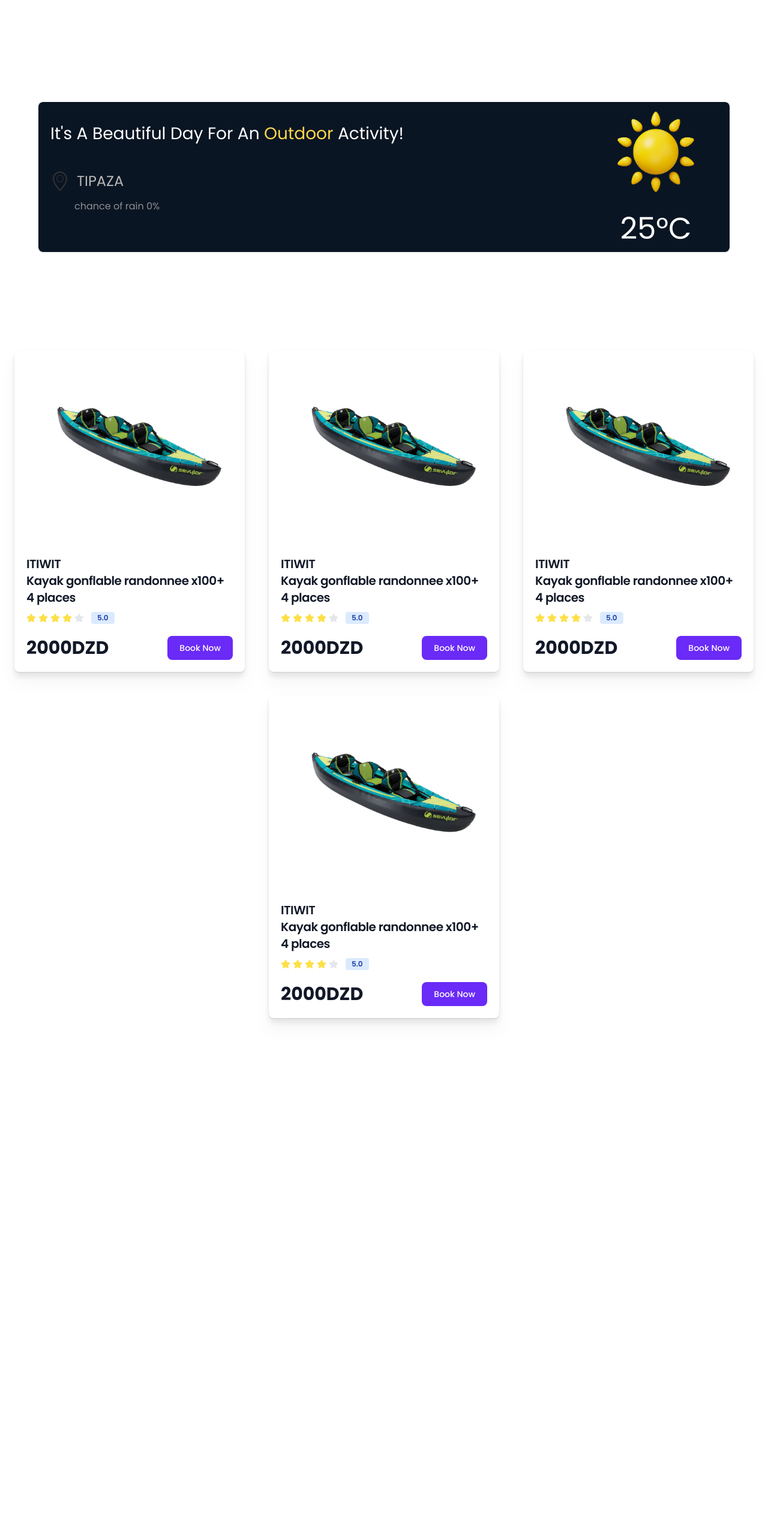
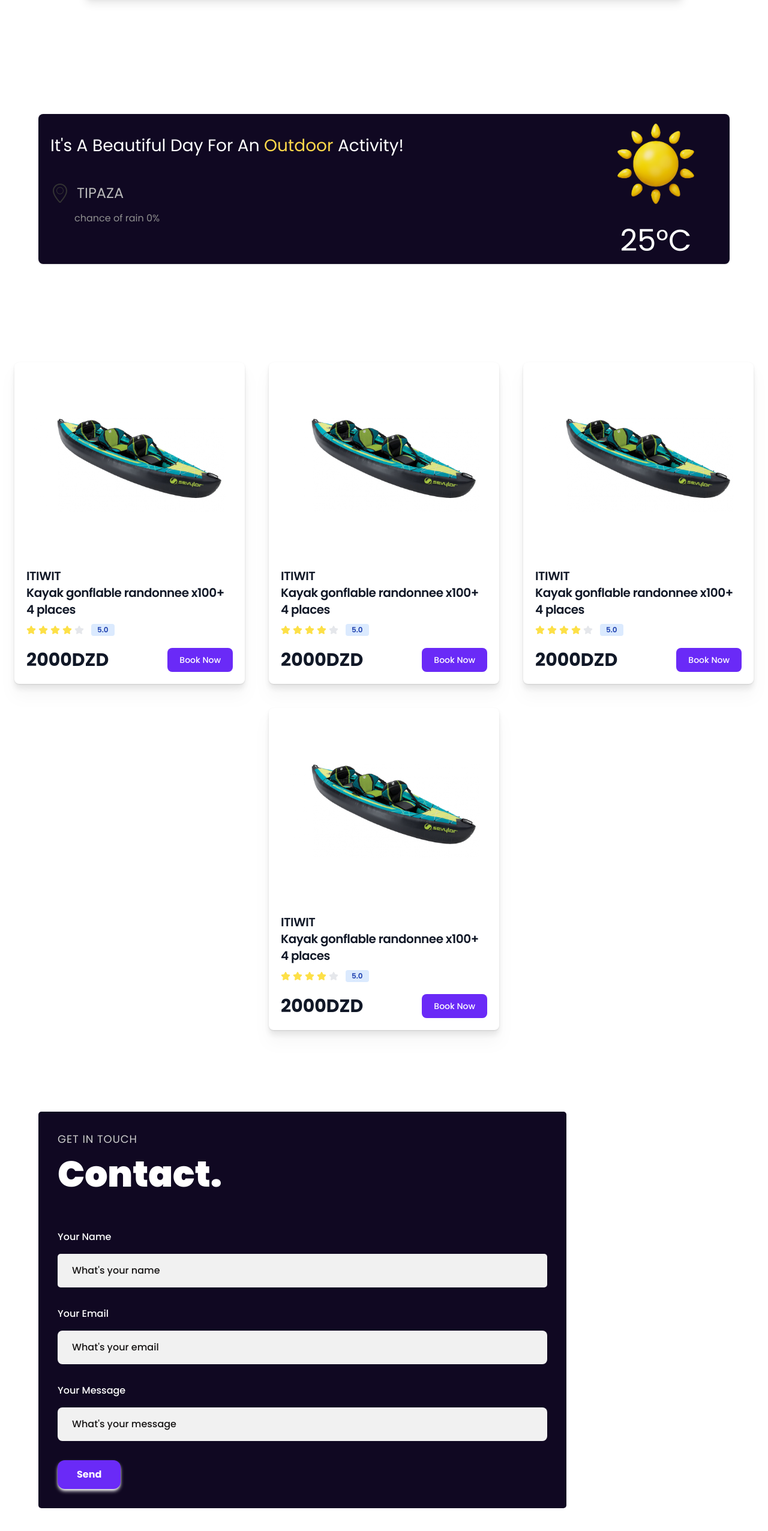
Before and after one commit to Leyna911/KAYAKI, a React (Vite) app: page /resultPage in a window 1280 px wide. Shown: the part 230-2782 px from the top of the page at 60% size. Built offline with nearby package versions, Linux system fonts and the light colour scheme.

Commit message:
last commit HOPE SOO

```diff
--- a/src/components/Card.jsx
+++ b/src/components/Card.jsx
@@ -7,6 +7,7 @@
 import { products } from '../constants'
 import { Tilt } from 'react-tilt'
 import { textVariant,fadeIn } from '../utils/motion'
+import { HashLink } from 'react-router-hash-link'
 
 
 
@@ -21,9 +22,11 @@
     <div className="p-5">
         <h5 className="mb-2 text-2xl font-bold tracking-tight text-gray-900 dark:text-black">{name}</h5>
         <p className="mb-10 font-normal text-gray-700 dark:text-gray-400">{description}</p>
-        <button href="#" className="absolute bottom-5  items-center px-3 py-2 text-sm font-medium text-center text-white bg-[#6A2AF7] rounded-lg hover:bg-[#6A2AF7] focus:ring-4 focus:outline-none focus:bg-[#6A2AF7] dark:bg-[#6A2AF7] dark:hover:bg-[#6A2AF7] dark:focus:ring-[#6A2AF7]">
-            Discover
-        </button>
+        <HashLink to="/resultPage#resultCanvasSection" smooth>
+            <button href="#" className="absolute bottom-5  items-center px-3 py-2 text-sm font-medium text-center text-white bg-[#6A2AF7] rounded-lg hover:bg-[#6A2AF7] focus:ring-4 focus:outline-none focus:bg-[#6A2AF7] dark:bg-[#6A2AF7] dark:hover:bg-[#6A2AF7] dark:focus:ring-[#6A2AF7]">
+                Discover
+            </button>
+        </HashLink>
     </div>
 
 </motion.div>
--- a/src/components/Contact.jsx
+++ b/src/components/Contact.jsx
@@ -77,9 +77,9 @@
     <div className='xl:mt-12 flex xl:flex-row flex-col-reverse gap-10 overflow-hidden'>
       <motion.div
       variants={slideIn('left',"tween",0.2,1)}
-        className='flex-[0.75] bg-black-100 p-8 rounded-2xl'
+        className='flex-[0.75] bg-[#100822] p-8 rounded-[5px]'
       >
-        <p className='sm:text-[18px] text-[14px] text-secondary uppercase tracking-wider'>Get in touch</p>
+        <p className='sm:text-[18px] text-[14px] text-[#cccccc] uppercase tracking-wider'>Get in touch</p>
         <h3 className='text-white font-black md:text-[60px] sm:text-[50px] xs:text-[40px] text-[30px]'>Contact.</h3>
         <form
           ref={formRef}
@@ -94,7 +94,7 @@
                   value={form.name}
                   onChange={handleChange}
                   placeholder="What's your name"
-                  className='bg-tertiary py-4 px-6 placeholder:text-secondary text-white rounded-lg outline-none font-medium'
+                  className='bg-[#f1f1f1] py-4 px-6 placeholder:text-secondary text-black rounded-[5px] outline-none font-medium'
                 />
             </label>
             <label className='flex flex-col'>
@@ -105,7 +105,7 @@
               value={form.email}
               onChange={handleChange}
               placeholder="What's your email"
-              className='bg-tertiary py-4 px-6 placeholder:text-secondary text-white rounded-lg outline-none border-none font-medium'
+              className='bg-[#f1f1f1] py-4 px-6 placeholder:text-secondary text-black rounded-lg outline-none border-none font-medium'
             />
           </label>
           <label className='flex flex-col'>
@@ -116,12 +116,12 @@
               value={form.message}
               onChange={handleChange}
               placeholder="What's your message"
-              className='bg-tertiary py-4 px-6 placeholder:text-secondary text-white rounded-lg outline-none border-none font-medium'
+              className='bg-[#f1f1f1] py-4 px-6 placeholder:text-secondary text-black rounded-lg outline-none border-none font-medium'
             />
           </label>
           <button
             type='submit'
-            className='bg-tertiary py-3 px-8 rounded-xl outline-none w-fit text-white font-bold shadow-md shadow-primary'
+            className='bg-[#6A2AF7] py-3 px-8 rounded-xl outline-none w-fit text-white font-bold shadow-md shadow-primary'
           >
             {loading ? "Sending..." : "Send"}
           </button>
--- a/src/components/Hero.jsx
+++ b/src/components/Hero.jsx
@@ -4,16 +4,23 @@
 import { motion } from 'framer-motion'
 import { KayakCanvas } from './canvas'
 
-import { scroller } from 'react-scroll'
+import { scrollToSection } from '../utils/motion'
+import { useNavigate } from 'react-router-dom'
+import { HashLink } from 'react-router-hash-link'
 
 const Hero = () => {
 
-  const [active,setActive]=useState();
+  const [active, setActive] = useState('');
+  const handleButtonClicked=(sectionId)=>{
+    setActive(sectionId)
+    scrollToSection(sectionId,setActive)
+}
 
-  const scrollToSection=()=>{
+  const navigate = useNavigate();
 
+  const handleContactClicked=()=>{
+    navigate('/resultPage#contactSection')
   }
-
   return (
     <section className=' flex xl:flex-row flex-col    mx-20 justify-center items-center gap-7'>
       <div>
@@ -24,16 +31,18 @@
           Need a good plan for your next activity ? Go ahead and rent a <span className='text-[#d8a900]'>KAYAK</span>
         </p>
         <div className='flex flex-row gap-3'>
-          <button className="bg-[#F3BE00] hover:bg-[#daaa00] text-white font-bold py-3 px-5 my-5 rounded">
+          <button
+           onClick={()=>handleButtonClicked('services')}
+          className="bg-[#F3BE00] hover:bg-[#daaa00] text-white font-bold py-3 px-5 my-5 rounded">
               Explore
           </button>
-
+          <HashLink to="/resultPage#contactSection" smooth>
             <button
             className="bg-[#afafaf] hover:bg-[#747474] text-white font-bold py-3 px-5 my-5 rounded"
-
             >
                 Contact
             </button>
+            </HashLink>
 
         </div>
       </div>
--- a/src/components/Offers.jsx
+++ b/src/components/Offers.jsx
@@ -9,7 +9,11 @@
 import {services} from "../constants"
 import { fadeIn,textVariant } from '../utils/motion'
 
+import { scrollToSection } from '../utils/motion'
+
 const OffersCard =({index, title,icon,parag})=>{
+
+
     return(
         <Tilt className='xs:w-[250px] w-full'>
         <motion.div
--- a/src/components/Picker.jsx
+++ b/src/components/Picker.jsx
@@ -17,8 +17,8 @@
 
   return (
     <LocalizationProvider dateAdapter={AdapterDayjs}>
-    <div className='flex flex-center justify-center '>
-      <div className=' flex flex-row items-center justify-center p-4 rounded-lg w-[1000px] h-[120px] border border-[#FEC600] gap-5 shadow-lg '>
+    <div className='flex  flex-center justify-center '>
+      <div className=' flex sm:flex-row flex-col  items-center justify-center p-4 rounded-lg w-[1000px]  sm:h-[120px] h-[600px] border border-[#FEC600] gap-5 shadow-lg '>
         <div className='flex-col justify-start '>
           <h3 className='text-[#3f3f3f] mb-3'>Pick Up Date</h3>
          <DatePicker/>
--- a/src/components/Weather.jsx
+++ b/src/components/Weather.jsx
@@ -1,15 +1,15 @@
 import SectionWrapper from '../hoc/SectionsWrapper';
-import sun from "../assets/weather/sun.svg"
+
 import { sunny,location } from '../assets';
-import { styles } from '../styles';
+
 
 
 const Weather=()=>{
   return(
-    <div  className='relative bg-[#0A1523] w-auto h-[250px] mt-10 rounded-lg shadow drop-shadow-3xl  '>
+    <div  className='relative bg-[#100822] w-auto h-[250px] mt-10 rounded-lg shadow drop-shadow-3xl  '>
       <div className='flex flex-row '>
         <div className='mt-8 ml-5  '>
-          <h2 className='text-[28px] capitalize ' >It's A Beautiful Day For an <span className='text-[#ffd84b]'>outdoor</span> activity!</h2>
+          <h2 className='text-[28px] capitalize hidden sm:block' >It's A Beautiful Day For an <span className='text-[#ffd84b]'>outdoor</span> activity!</h2>
           <div className='flex flex-row   items-center gap-3  mt-10'>
             <img src={location} alt='location-icon'/>
             <h3 className=' text-[24px] uppercase text-[#b9b9b9] '>Tipaza</h3>
@@ -28,15 +28,4 @@
   )
 }
 
-/*
-const WeatherCanvas = ({state,icon}) => {
-  return (
-    <div className='bg-[#213855] w-auto h-[250px] mt-10'>
-        {weatherState.map((index,weather)=>(
-          <Weather/>
-        ))}
-    </div>
-  )
-}
-*/
 export default SectionWrapper(Weather,"")
--- a/src/components/pages/Home.jsx
+++ b/src/components/pages/Home.jsx
@@ -19,7 +19,7 @@
           <Picker />
 
         </div>
-          <Offers />
+          <section id='services'><Offers /></section>
           <section id='kayak'><CardCanvas/></section>
         </div>
   )
--- a/src/components/pages/ResultPage.jsx
+++ b/src/components/pages/ResultPage.jsx
@@ -9,12 +9,19 @@
 const ResultPage = () => {
   return (
     <div className='bg-primary'>
+      <div className='mt-[20px]'>
+        <Picker/>
+        </div>
+        <Weather/>
+        <section id='resultCanvasSection'>
+          <div className=' h-auto mt-[100px] justify-center '>
+            <ResultCanvas/>
+          </div>
+        </section>
+    <section id='contactSection'>
+      <Contact/>
+    </section>
 
-        <Picker/>
-        <Weather/>
-    <div className=' h-[2000px] mt-[100px] justify-center '>
-      <ResultCanvas/>
-    </div>
 
     </div>
   )
--- a/tailwind.config.js
+++ b/tailwind.config.js
@@ -19,10 +19,11 @@
         card: "0px 35px 120px -15px #211e35",
       },
       screens: {
-        xs: "450px",
+        'xs': "640px",
+
       },
       backgroundImage: {
-        "hero-pattern": "url('/src/assets/herobg.png')",
+
       },
     },
   },
```
